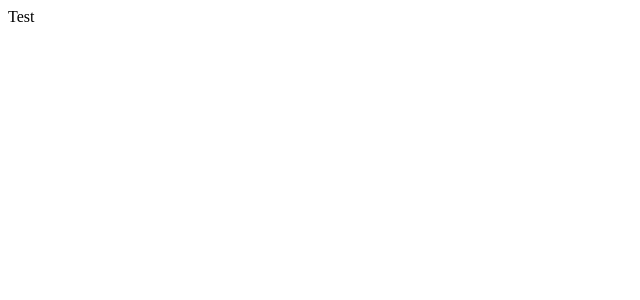
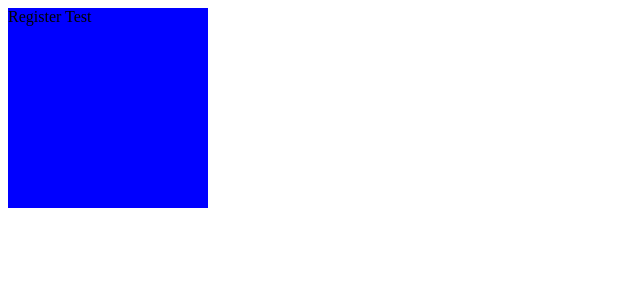
Before and after one commit to KUSITMS-27-chilling/Dachae-FE, a React (Vite) app: page /register in a window 1280 px wide. Shown: the top 300 px of the page, without its empty margins (0-640 px from the left). Built offline with nearby package versions, Linux system fonts and the light colour scheme.

Commit message:
feat: register 페이지 구축 및 연결

```diff
--- a/src/App.tsx
+++ b/src/App.tsx
@@ -1,8 +1,15 @@
+import React from 'react'
+import { Route, Routes } from 'react-router-dom'
+import RegisterPage from './pages/RegisterPage'
+
 function App() {
-
   return (
     <div className="App">
-      Test
+      <div>
+        <Routes>
+          <Route path='/register' element={<RegisterPage />} />
+        </Routes>
+      </div>
     </div>
   )
 }
--- /dev/null
+++ b/src/components/Register/Register.styled.ts
@@ -0,0 +1,7 @@
+import styled from 'styled-components';
+
+export const RegisterContainer = styled.div`
+  width: 200px;
+  height: 200px;
+  background-color: blue;
+`
--- /dev/null
+++ b/src/components/Register/Register.tsx
@@ -0,0 +1,9 @@
+import { RegisterContainer } from "./Register.styled"
+
+export default function Register() {
+  return(
+    <RegisterContainer>
+      Register Test
+    </RegisterContainer>
+  )
+}
--- /dev/null
+++ b/src/components/Register/index.ts
@@ -0,0 +1,3 @@
+import Register from "./Register";
+
+export default Register;
--- /dev/null
+++ b/src/pages/RegisterPage/RegisterPage.styled.ts
@@ -0,0 +1 @@
+import styled from 'styled-components';
--- /dev/null
+++ b/src/pages/RegisterPage/RegisterPage.tsx
@@ -0,0 +1,7 @@
+import Register from "../../components/Register";
+
+export default function RegisterPage() {
+  return(
+    <Register></Register>
+  )
+}
--- /dev/null
+++ b/src/pages/RegisterPage/index.ts
@@ -0,0 +1,3 @@
+import RegisterPage from "./RegisterPage";
+
+export default RegisterPage;
```
